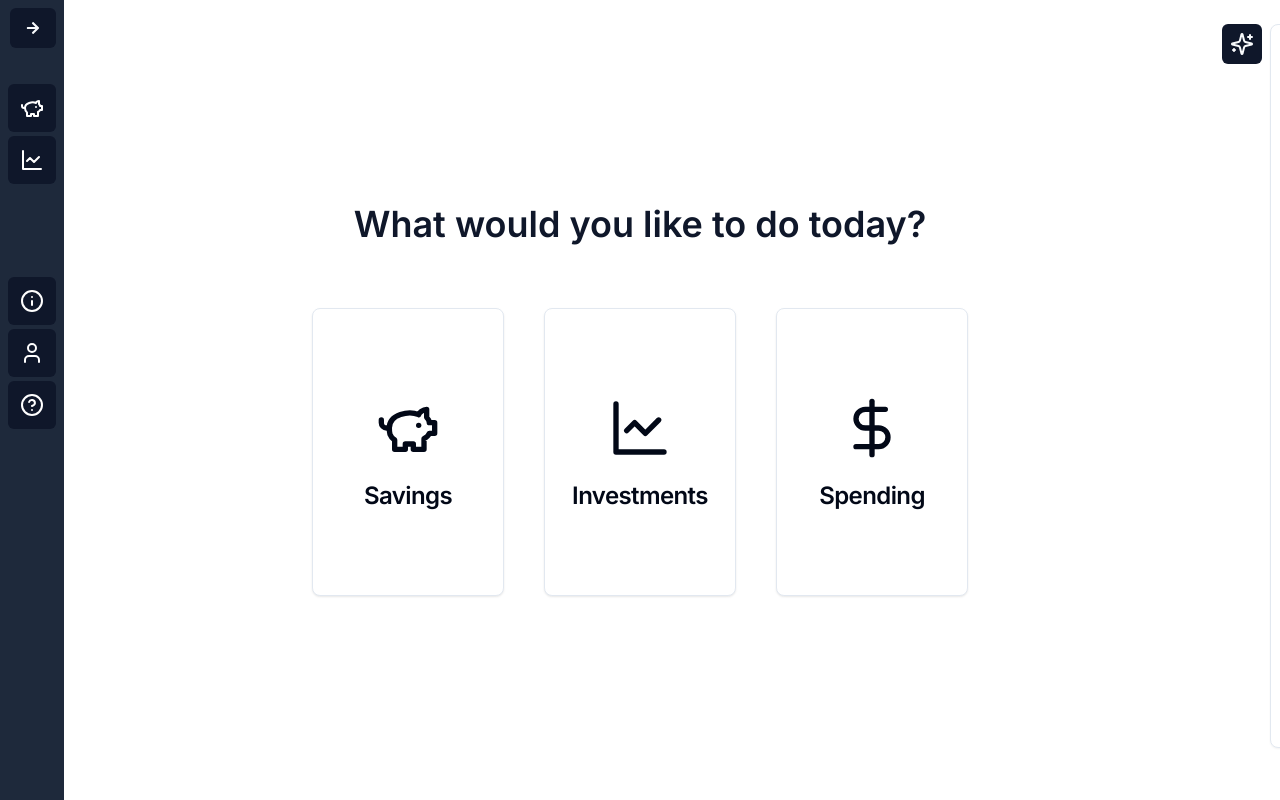
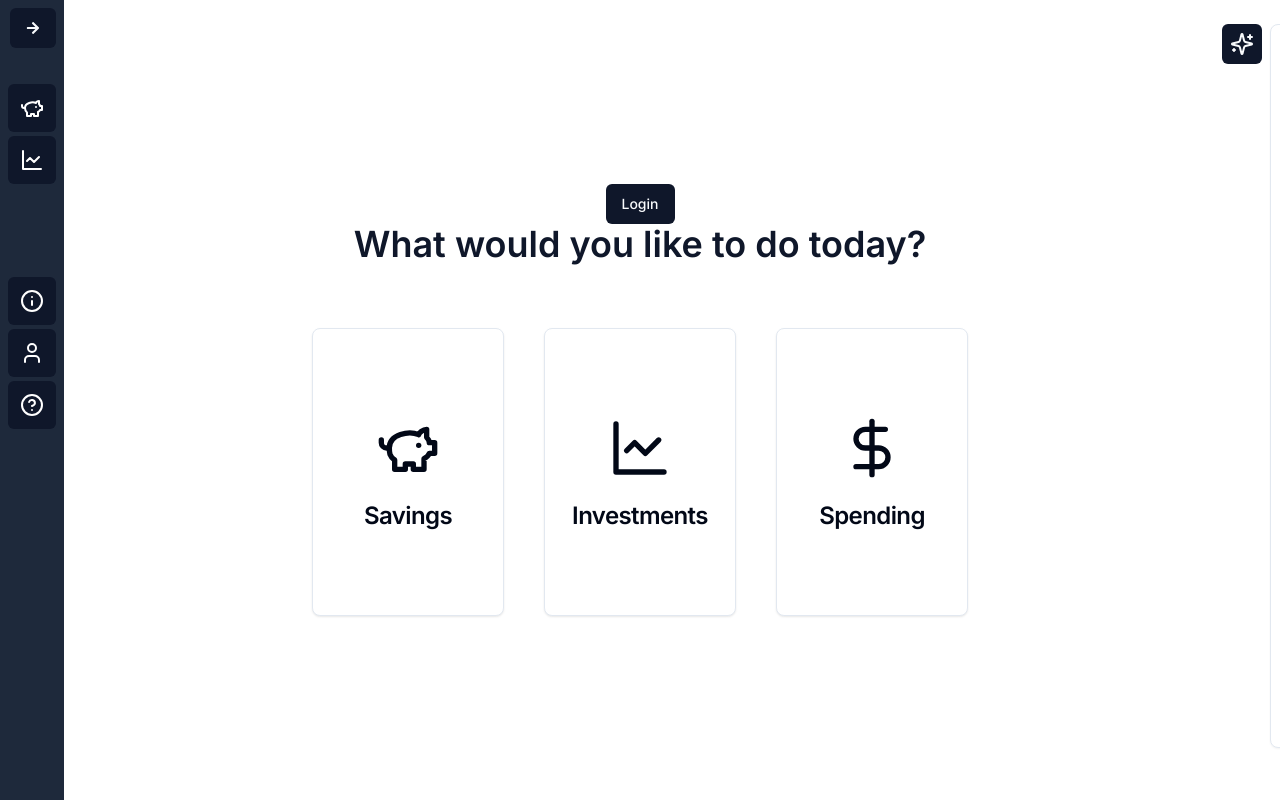
Before and after one commit to zsh-eng/hacksingapore, a Next.js app: page / in a window 1280 px wide. Built offline with nearby package versions, Linux system fonts and the light colour scheme; no server answers.

Commit message:
added 'login' page

```diff
--- a/src/pages/index.tsx
+++ b/src/pages/index.tsx
@@ -4,12 +4,14 @@
  * navigate to where they want from there, then its one less layer of hierarchy for navigation also
  */
 
-import DashboardCard from '@/components/ui/dashboard_card';
-import Navbar from '@/components/ui/navbar';
-import { DollarSign, LineChart, PiggyBank } from 'lucide-react';
-import { Inter } from 'next/font/google';
+import DashboardCard from "@/components/ui/dashboard_card";
+import Navbar from "@/components/ui/navbar";
+import { DollarSign, LineChart, PiggyBank } from "lucide-react";
+import { Inter } from "next/font/google";
+import { Button } from "@/components/ui/button";
+import Link from "next/link";
 
-const inter = Inter({ subsets: ['latin'] });
+const inter = Inter({ subsets: ["latin"] });
 
 export default function Home() {
     return (
@@ -17,19 +19,22 @@ export default function Home() {
             className={`flex min-h-screen flex-col items-center justify-center p-24 ${inter.className}`}
         >
             <Navbar />
-      <div className='flex flex-col items-center justify-start gap-y-16 h-full w-full'>
-        <h1 className='text-4xl text-primary font-semibold '>
+            <Button>
+                <Link href={"/login"}>Login</Link>
+            </Button>
+            <div className="flex flex-col items-center justify-start gap-y-16 h-full w-full">
+                <h1 className="text-4xl text-primary font-semibold ">
                     What would you like to do today?
                 </h1>
-        <div className='flex flex-wrap gap-10 justify-center lg:grid-rows-2'>
-          <DashboardCard title='Savings' href='/savings'>
-            <PiggyBank className='h-16 w-16' />
+                <div className="flex flex-wrap gap-10 justify-center lg:grid-rows-2">
+                    <DashboardCard title="Savings" href="/savings">
+                        <PiggyBank className="h-16 w-16" />
                     </DashboardCard>
-          <DashboardCard title='Investments' href='/invest'>
-            <LineChart className='h-16 w-16' />
+                    <DashboardCard title="Investments" href="/invest">
+                        <LineChart className="h-16 w-16" />
                     </DashboardCard>
-          <DashboardCard title='Spending' href='/invest'>
-            <DollarSign className='h-16 w-16' />
+                    <DashboardCard title="Spending" href="/invest">
+                        <DollarSign className="h-16 w-16" />
                     </DashboardCard>
                 </div>
             </div>
--- /dev/null
+++ b/src/pages/login/index.tsx
@@ -0,0 +1,13 @@
+import { Button } from "@/components/ui/button"
+
+export default function Login() {
+    return (
+        <div className="flex flex-col w-screen h-screen items-center justify-center">
+
+            <h2 className="flex flex-row justify-center items-center text-xl pb-4">Welcome back!</h2>
+            <Button className="bg-red-500 rounded-sm p-4">
+                Login via Singpass
+            </Button>
+        </div>
+    )
+}
```
Lines whose indentation alone changed are shown as unchanged.
